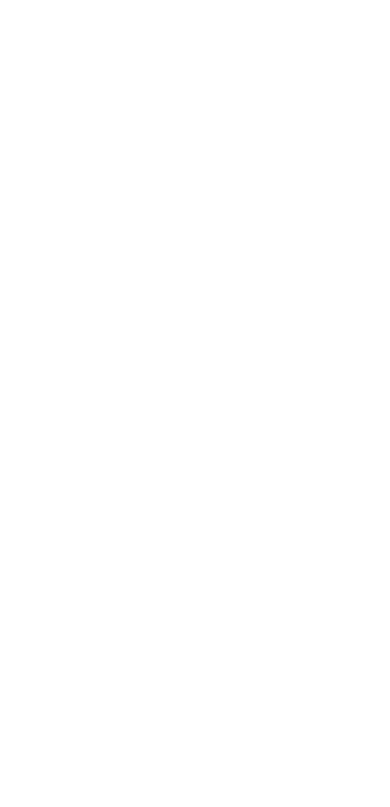
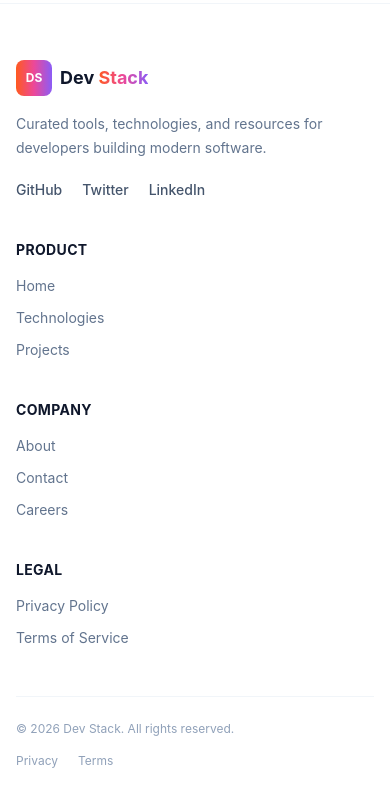
Before and after one commit to Saqlaine-Sami/dev-stack-builder, a React (Vite) app: page / in a window 390 px wide. Shown: the part 5909-6716 px from the top of the page. Before the commit the page ends 5364 px from the top, so only its background shows below. Built offline with nearby package versions, Linux system fonts and the light colour scheme.

Commit message:
add footer and improve responsive design

```diff
--- a/src/App.jsx
+++ b/src/App.jsx
@@ -4,29 +4,18 @@
 import Navbar from "./components/Navbar";
 import Hero from "./components/Hero";
 import TechnologySection from "./components/TechnologySection";
+import Footer from "./components/Footer";
 
 function App() {
   const [stack, setStack] = useState([]);
 
-  // Add technology
+  // Add technology to stack
   const handleAddToStack = (technology) => {
-    // Duplicate check
+    // Prevent duplicate technology
     const alreadyAdded = stack.some((item) => item.id === technology.id);
 
     if (alreadyAdded) {
       toast.warning(`${technology.name} is already in your stack.`);
-      return;
-    }
-
-    // One technology per category
-    const sameCategory = stack.some(
-      (item) => item.category === technology.category,
-    );
-
-    if (sameCategory) {
-      toast.warning(
-        `You can select only one ${technology.category} technology.`,
-      );
       return;
     }
 
@@ -48,20 +37,23 @@
     }
   };
 
-  // Remove everything
+  // Remove all technologies
   const handleRemoveAll = () => {
     if (stack.length === 0) {
       return;
     }
 
     setStack([]);
+
     toast.info("All technologies removed from your stack.");
   };
 
   return (
     <>
+      {/* Navbar */}
       <Navbar />
 
+      {/* Main Content */}
       <main>
         <Hero />
 
@@ -71,7 +63,33 @@
           onRemoveAll={handleRemoveAll}
           stack={stack}
         />
+        {/* Projects Section */}
+        <section id="projects" className="mx-auto max-w-7xl px-4 py-16 md:px-8">
+          <h2 className="text-3xl font-bold text-slate-900">Projects</h2>
+
+          <p className="mt-3 text-slate-500">
+            Explore modern development projects built with different technology
+            stacks.
+          </p>
+        </section>
+
+        {/* About Section */}
+        <section id="about" className="bg-slate-50">
+          <div className="mx-auto max-w-7xl px-4 py-16 md:px-8">
+            <h2 className="text-3xl font-bold text-slate-900">
+              About Dev Stack
+            </h2>
+
+            <p className="mt-3 max-w-2xl leading-7 text-slate-500">
+              Dev Stack helps developers explore technologies and build a
+              suitable development stack for their projects.
+            </p>
+          </div>
+        </section>
       </main>
+
+      {/* Footer */}
+      <Footer />
 
       {/* Toast Notifications */}
       <ToastContainer
--- /dev/null
+++ b/src/components/Footer.jsx
@@ -0,0 +1,132 @@
+const Footer = () => {
+  return (
+    <footer id="contact" className="mt-16 border-t border-slate-100 bg-white">
+      <div className="mx-auto max-w-7xl px-4 py-14 md:px-8">
+        <div className="grid gap-10 sm:grid-cols-2 lg:grid-cols-5">
+          {/* Brand */}
+          <div className="sm:col-span-2">
+            <div className="flex items-center gap-2">
+              <div className="brand-gradient-bg flex h-9 w-9 items-center justify-center rounded-lg text-xs font-bold text-white">
+                DS
+              </div>
+
+              <span className="text-lg font-bold text-slate-900">
+                Dev <span className="brand-gradient-text">Stack</span>
+              </span>
+            </div>
+
+            <p className="mt-4 max-w-sm text-sm leading-6 text-slate-500">
+              Curated tools, technologies, and resources for developers building
+              modern software.
+            </p>
+
+            <div className="mt-5 flex flex-wrap gap-5 text-sm font-medium text-slate-600">
+              <a
+                href="https://github.com/"
+                target="_blank"
+                rel="noreferrer"
+                className="transition hover:text-pink-500"
+              >
+                GitHub
+              </a>
+
+              <a
+                href="https://twitter.com/"
+                target="_blank"
+                rel="noreferrer"
+                className="transition hover:text-pink-500"
+              >
+                Twitter
+              </a>
+
+              <a
+                href="https://www.linkedin.com/"
+                target="_blank"
+                rel="noreferrer"
+                className="transition hover:text-pink-500"
+              >
+                LinkedIn
+              </a>
+            </div>
+          </div>
+
+          {/* Product */}
+          <div>
+            <h3 className="text-sm font-bold uppercase tracking-wide text-slate-900">
+              Product
+            </h3>
+
+            <div className="mt-4 flex flex-col gap-3 text-sm text-slate-500">
+              <a href="#home" className="hover:text-pink-500">
+                Home
+              </a>
+
+              <a href="#technologies" className="hover:text-pink-500">
+                Technologies
+              </a>
+
+              <a href="#projects" className="hover:text-pink-500">
+                Projects
+              </a>
+            </div>
+          </div>
+
+          {/* Company */}
+          <div>
+            <h3 className="text-sm font-bold uppercase tracking-wide text-slate-900">
+              Company
+            </h3>
+
+            <div className="mt-4 flex flex-col gap-3 text-sm text-slate-500">
+              <a href="#about" className="hover:text-pink-500">
+                About
+              </a>
+
+              <a href="#contact" className="hover:text-pink-500">
+                Contact
+              </a>
+
+              <a href="#" className="hover:text-pink-500">
+                Careers
+              </a>
+            </div>
+          </div>
+
+          {/* Legal */}
+          <div>
+            <h3 className="text-sm font-bold uppercase tracking-wide text-slate-900">
+              Legal
+            </h3>
+
+            <div className="mt-4 flex flex-col gap-3 text-sm text-slate-500">
+              <a href="#" className="hover:text-pink-500">
+                Privacy Policy
+              </a>
+
+              <a href="#" className="hover:text-pink-500">
+                Terms of Service
+              </a>
+            </div>
+          </div>
+        </div>
+
+        {/* Bottom bar */}
+        <div className="mt-12 flex flex-col gap-4 border-t border-slate-100 pt-6 text-xs text-slate-400 sm:flex-row sm:items-center sm:justify-between">
+          <p>© 2026 Dev Stack. All rights reserved.</p>
+
+          <div className="flex gap-5">
+            <a href="#" className="hover:text-pink-500">
+              Privacy
+            </a>
+
+            <a href="#" className="hover:text-pink-500">
+              Terms
+            </a>
+          </div>
+        </div>
+      </div>
+    </footer>
+  );
+};
+
+export default Footer;
--- a/src/components/YourStack.jsx
+++ b/src/components/YourStack.jsx
@@ -8,8 +8,8 @@
         <p className="mt-1 text-sm text-slate-400">
           {stack.length === 0
             ? "No technologies selected yet."
-            : `${stack.length} Technology${
-                stack.length > 1 ? "ies" : "y"
+            : `${stack.length} ${
+                stack.length === 1 ? "Technology" : "Technologies"
               } Selected`}
         </p>
       </div>
```
